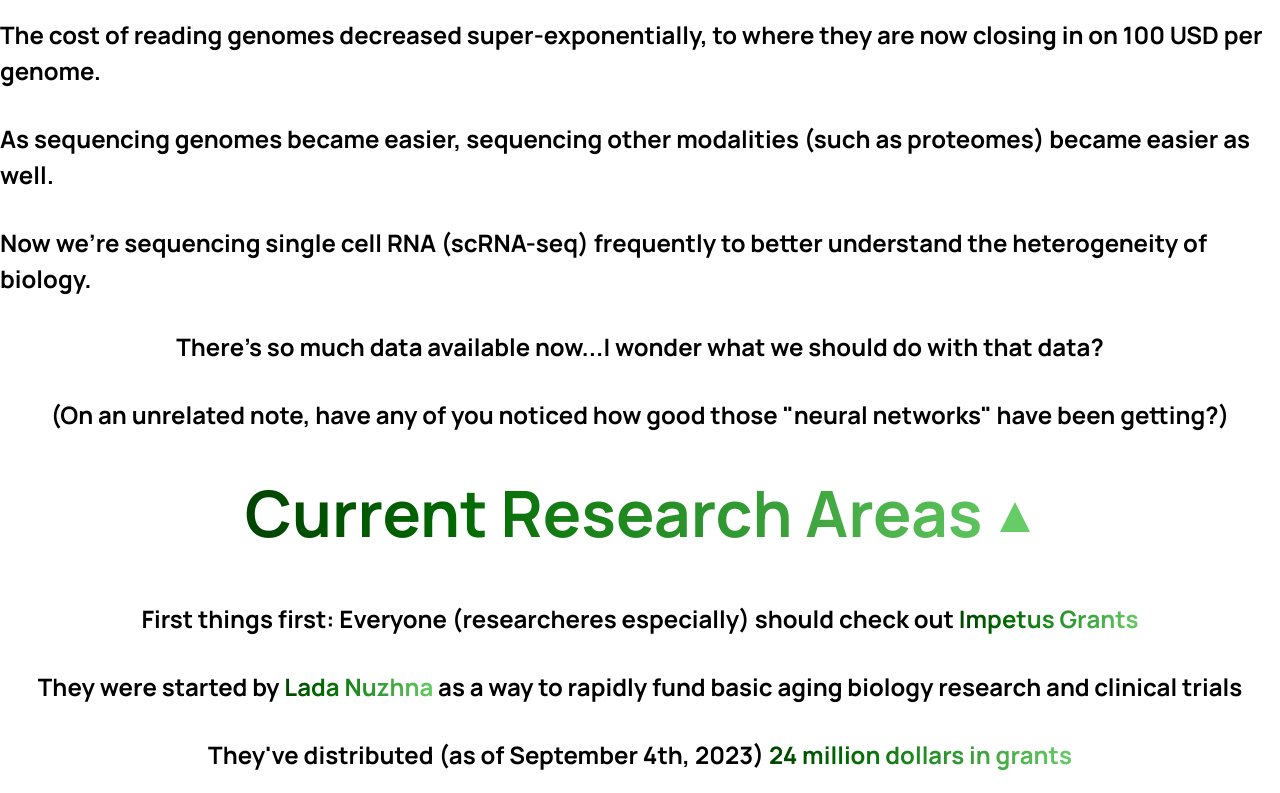
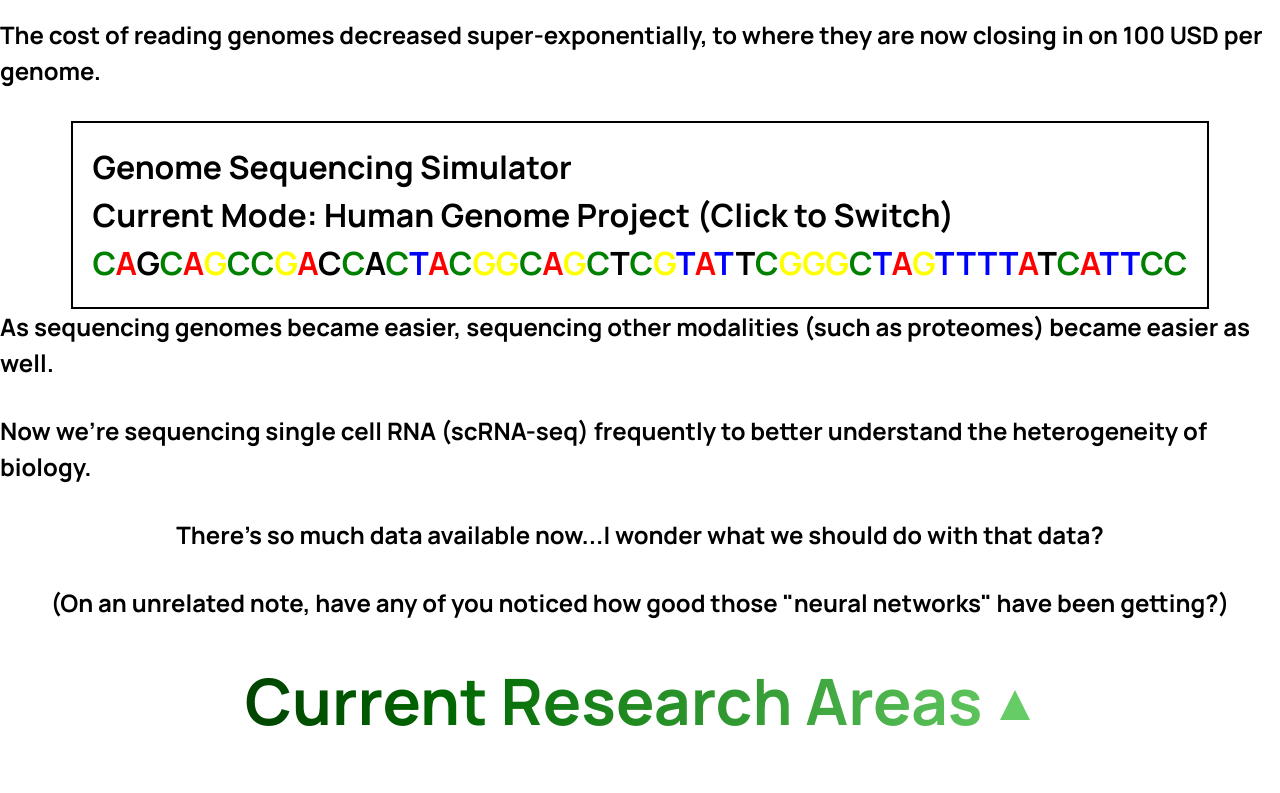
Before and after one commit to jrin771/biofaq, a Next.js app: page / in a window 1280 px wide. Shown: the part 7380-8173 px from the top of the page. Built offline with nearby package versions, Linux system fonts and the light colour scheme.

Commit message:
Added initial sequencing. Seems good but there is a hydration bug I believe.

```diff
--- a/app/page.tsx
+++ b/app/page.tsx
@@ -14,6 +14,7 @@
   KaplanMeierPlot,
   AnimatedLinkedList,
   HealthCareExpenditureLine,
+  GenomeSequencer
 } from '@/components';
 import { useState, useEffect } from 'react';
 
@@ -134,6 +135,7 @@
         <p className={plaintextClass}> More detail will be added later but here's where the story went. </p>
         <p className={plaintextClass}> We went from reading just a handful of genes to an entire (not exactly, but mostly) human genome.  </p>
         <p className={plaintextClass}> The cost of reading genomes decreased super-exponentially, to where they are now closing in on 100 USD per genome. </p>
+        <GenomeSequencer genomeLength={50} />
         <p className={plaintextClass}> As sequencing genomes became easier, sequencing other modalities (such as proteomes) became easier as well. </p>
         <p className={plaintextClass}> Now we're sequencing single cell RNA (scRNA-seq) frequently to better understand the heterogeneity of biology. </p>
         <p className={plaintextClass}> There's so much data available now...I wonder what we should do with that data? </p>
--- /dev/null
+++ b/components/GenomeSequencer.tsx
@@ -0,0 +1,79 @@
+"use client";
+
+import React, { useState, useEffect } from "react";
+
+type GenomeProps = {
+  genomeLength: number;
+};
+
+type BaseColors = {
+  [key in 'A' | 'T' | 'C' | 'G']: string;
+};
+
+enum SequencingMode {
+  HumanGenomeProject = "Human Genome Project",
+  Now = "Now",
+}
+
+const GenomeSequencer: React.FC<GenomeProps> = ({ genomeLength = 50 }) => {
+  const generateGenome = (length: number): string[] => {
+    const bases = ["A", "T", "C", "G"];
+    return Array.from({ length }, () => bases[Math.floor(Math.random() * bases.length)]);
+  };
+
+  const baseColors: BaseColors = {
+    'A': 'red',
+    'T': 'blue',
+    'C': 'green',
+    'G': 'yellow'
+  };
+
+  const [genome, setGenome] = useState<string[]>(generateGenome(genomeLength));
+  const [sequenced, setSequenced] = useState<boolean[]>(Array(genomeLength).fill(false));
+  const [mode, setMode] = useState<SequencingMode>(SequencingMode.HumanGenomeProject);
+
+  const sequenceLength = mode === SequencingMode.HumanGenomeProject ? 1 : 25;
+
+  const sequenceGenome = () => {
+    const remainingIndices = sequenced.map((val, index) => (val ? null : index)).filter((x) => x !== null) as number[];
+    if (remainingIndices.length === 0) {
+      setTimeout(() => {
+        setGenome(generateGenome(genomeLength));
+        setSequenced(Array(genomeLength).fill(false));
+      }, 1000);
+      return;
+    }
+
+    const startIdx = remainingIndices[Math.floor(Math.random() * remainingIndices.length)];
+    const endIdx = Math.min(startIdx + sequenceLength, genomeLength);
+
+    setSequenced((prevSequenced) =>
+      prevSequenced.map((val, index) => (index >= startIdx && index < endIdx ? true : val))
+    );
+  };
+
+  useEffect(() => {
+    const timer = setInterval(() => {
+      sequenceGenome();
+    }, 1000);
+    return () => clearInterval(timer);
+  }, [mode, sequenced]);
+
+  return (
+    <div style={{ border: "2px solid black", padding: "20px", fontSize: "2em", overflow: "auto" }}>
+      <h1>Genome Sequencing Simulator</h1>
+      <button onClick={() => setMode(mode === SequencingMode.HumanGenomeProject ? SequencingMode.Now : SequencingMode.HumanGenomeProject)}>
+        {`Current Mode: ${mode} (Click to Switch)`}
+      </button>
+      <div>
+        {genome.map((base, index) => (
+          <span key={index} style={{ color: sequenced[index] ? "black" : baseColors[base as keyof BaseColors] }}>
+            {base}
+          </span>
+        ))}
+      </div>
+    </div>
+  );
+};
+
+export default GenomeSequencer;
--- a/components/index.tsx
+++ b/components/index.tsx
@@ -8,6 +8,7 @@
 import KaplanMeierPlot from "./KaplanMeierPlot";
 import AnimatedLinkedList from "./AnimatedLinkedList";
 import HealthCareExpenditureLine from "./HealthcareExpenditureLine";
+import GenomeSequencer from "./GenomeSequencer";
 
 export {
     Lawofsegregation,
@@ -20,4 +21,5 @@
     KaplanMeierPlot,
     AnimatedLinkedList,
     HealthCareExpenditureLine,
+    GenomeSequencer
 }
```
